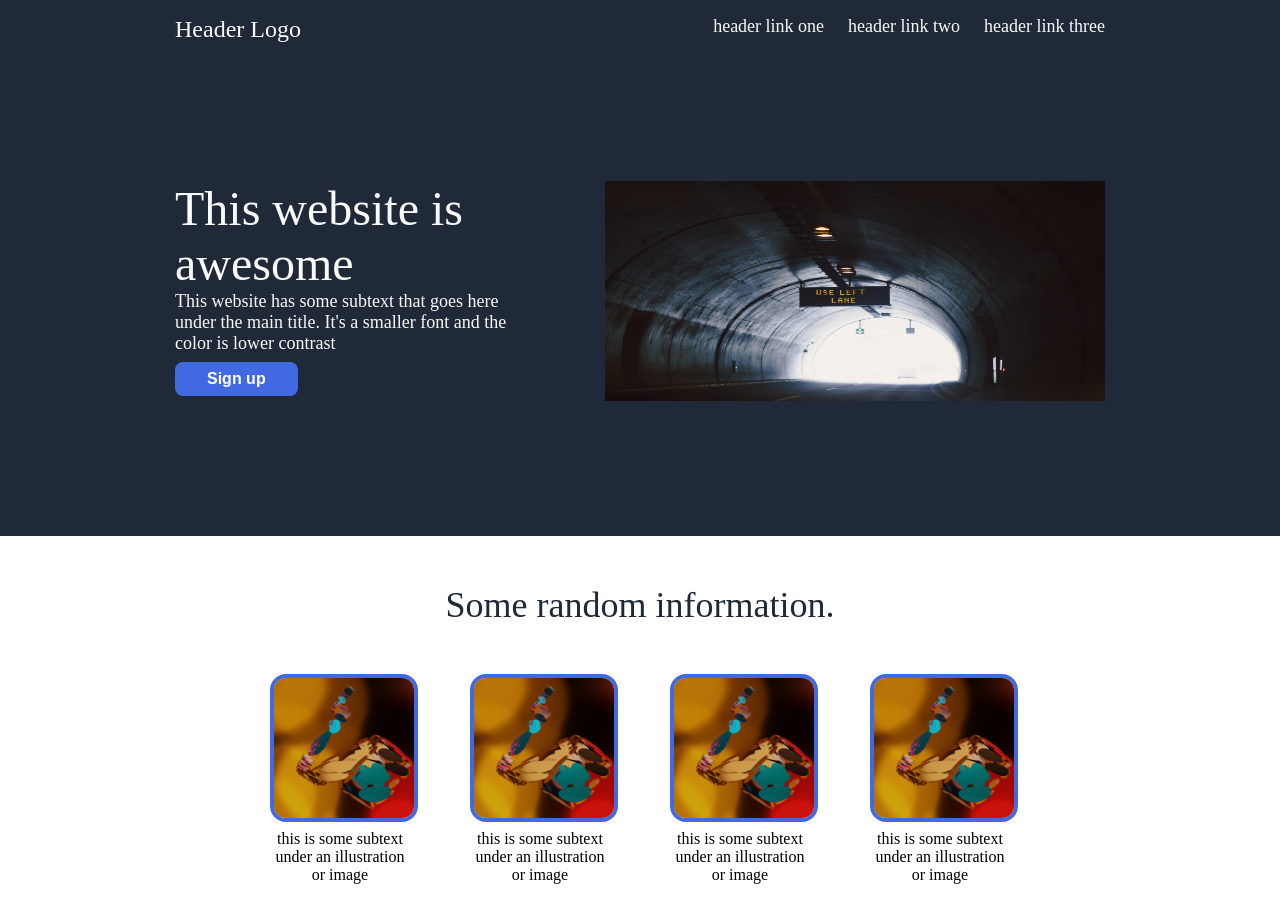
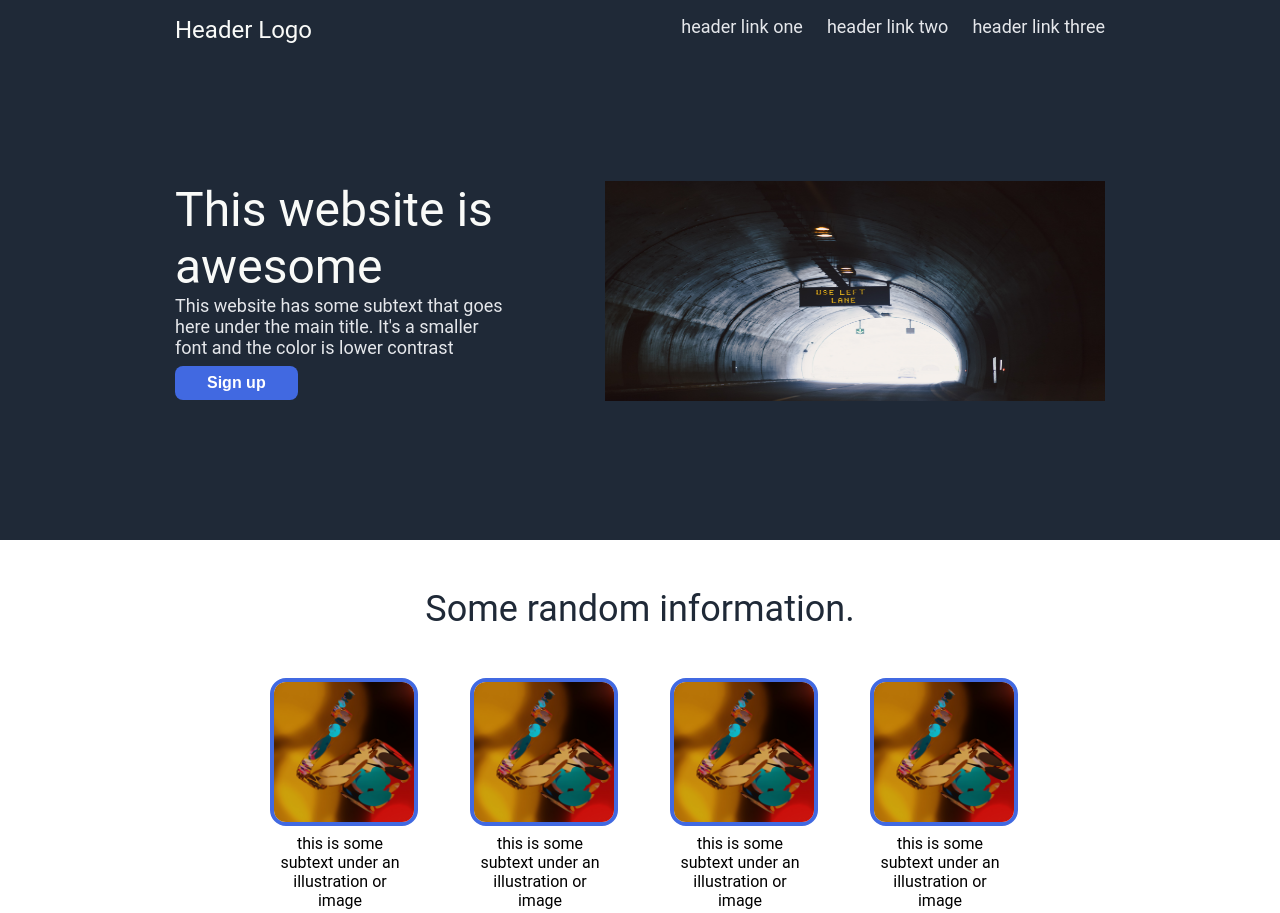
Before and after one commit to webdevcodeman/odin-landing-page, a plain HTML site: page index.html in a window 1280 px wide. Shown: the top 913 px of the page. Drawn offline with Linux system fonts and the light colour scheme.

Commit message:
Change font-family and color of links and sec-text

```diff
--- a/style.css
+++ b/style.css
@@ -2,6 +2,7 @@ body{
   display: flex;
   flex-direction: column;
   margin: 0;
+  font-family: roboto, sans-serif;
 }
 
 .section-one{
@@ -41,7 +42,7 @@ a{
 .body-left .secondary-text,
 .header a{
   font-size: 18px;
-  color: #F9FAF8;
+  color: #E5E7EB;
 }
 
 .header .logo{
```
